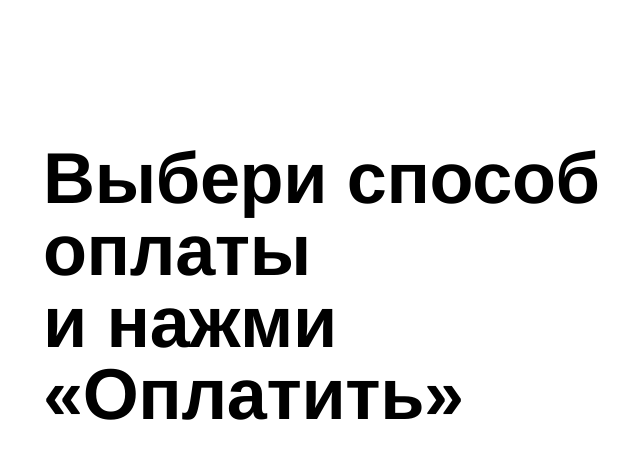
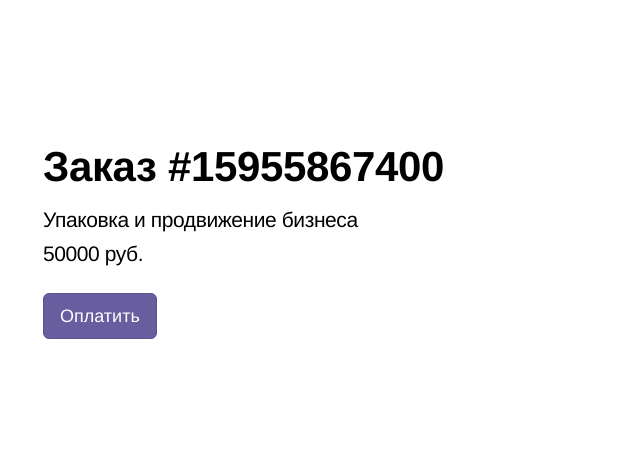
Before and after one commit to nickvorobiov/upakovka.ocheredklientov.com, a Jekyll site: the page built from pay.html, in a window 1280 px wide. Shown: the top 459 px of the page, without its empty margins (267-907 px from the left). Built offline with Jekyll 4.4.1, drawn with Linux system fonts in a browser that asks for light colours; nearby versions of some CDN libraries.

```diff
--- a/_includes/yandex-pay.html
+++ b/_includes/yandex-pay.html
@@ -7,4 +7,23 @@
 
 
 {% endcomment %}
-<iframe frameborder="0" allowtransparency="true" scrolling="no" src="https://money.yandex.ru/quickpay/shop-widget?account=41001469914505&quickpay=shop&payment-type-choice=on&mobile-payment-type-choice=on&writer=seller&targets={{ include.name | url_encode }}&targets-hint=&default-sum={{ include.amount }}&button-text=01&fio=on&mail=on&phone=on&successURL={{ include.redirect | url_escape }}" width="450" height="213"></iframe>
+
+<h1>Заказ #<span id="customerNumber-label">...</span></h1>
+<p class="lead">
+  {{ include.name }}
+  <br/>{{ include.amount }} руб.
+</p>
+<form action="https://money.yandex.ru/eshop.xml" method="post">
+  <input name="shopId" value="20575" type="hidden"/>
+  <input name="scid" value="33320" type="hidden"/>
+  <input name="sum" value="{{ include.amount }}" type="hidden">
+  <input name="customerNumber" id="customerNumber" value="abc000" type="hidden"/>
+  <input name="shopSuccessURL" value="{{ include.redirect }}" type="hidden"/>
+  <input name="offer" value="{{ include.name }}" type="hidden"/>
+  <input type="submit" class="btn btn-primary btn-lg" value="Оплатить"/>
+</form>
+<script type="text/javascript">
+  var customerNumber = parseInt(new Date().getTime()).toString(16);
+  document.getElementById('customerNumber').value = customerNumber;
+  document.getElementById('customerNumber-label').innerText = customerNumber;
+</script>
--- a/index-pack.html
+++ b/index-pack.html
@@ -220,10 +220,10 @@ permalink: /pack/
     <h2 class="text-center">Стоимость</h2>
     <div class="row m-t-lg">
       <div class="col-md-5">
-        <p class="lead">Стоимость&nbsp;&mdash; 35&nbsp;000 рублей<br>Срок&nbsp;&mdash; 2&nbsp;недели</p>
+        <p class="lead">Стоимость&nbsp;&mdash; 50&nbsp;000 рублей<br>Срок&nbsp;&mdash; 2&nbsp;недели</p>
       </div>
       <div class="col-md-6 col-md-offset-1">
-        <h3>Чтобы начать сотрудничество&nbsp;&mdash; внеси предоплату 10&nbsp;000</h3>
+        <h3>Чтобы начать сотрудничество&nbsp;&mdash; внеси предоплату</h3>
 
         <form method="post" action="http://bot.nickvorobiov.com/order.php" data-toggle="validator">
           <input type="hidden" name="trello-list-id" value="582acb205847831b07120a63" />
--- a/index-shot.html
+++ b/index-shot.html
@@ -196,7 +196,7 @@ permalink: /shot/
         <p class="m-b">Дальше можем работать в&nbsp;формате партнерского маркетинга: я&nbsp;привожу тебе клиентов за&nbsp;процент, ты&nbsp;их&nbsp;обслуживаешь. </p>
       </div>
       <div class="col-md-6 col-md-offset-1">
-        <h3 class="text-center m-t-0">Чтобы начать сотрудничество&nbsp;&mdash; внеси предоплату 5&nbsp;000</h3>
+        <h3 class="text-center m-t-0">Чтобы начать сотрудничество&nbsp;&mdash; внеси предоплату 50&nbsp;000</h3>
         <form method="post" action="http://bot.nickvorobiov.com/order.php" data-toggle="validator">
           <input type="hidden" name="trello-list-id" value="5843d91d59d79f928df011e6" />
           <input type="hidden" name="redirect" value="http://upakovka.ocheredklientov.com/pay/" />
--- a/index-start.html
+++ b/index-start.html
@@ -148,12 +148,12 @@ permalink: /start/
     <h2 class="text-center">Стоимость</h2>
     <div class="row m-t-lg">
       <div class="col-md-4">
-        <p class="lead">Стоимость&nbsp;&mdash; 35&nbsp;000&nbsp;рублей.<br>
+        <p class="lead">Стоимость&nbsp;&mdash; 50&nbsp;000&nbsp;рублей.<br>
           Бонусом&nbsp;&mdash; обратная связь<br>
           Срок&nbsp;&mdash; 2&nbsp;недели</p>
       </div>
       <div class="col-md-6 col-md-offset-1">
-        <h3>Чтобы начать сотрудничество&nbsp;&mdash; внеси предоплату 10&nbsp;000</h3>
+        <h3>Чтобы начать сотрудничество&nbsp;&mdash; внеси предоплату</h3>
 
         <form method="post" action="http://bot.nickvorobiov.com/order.php" data-toggle="validator">
           <input type="hidden" name="trello-list-id" value="582acb205847831b07120a63" />
--- a/pay.html
+++ b/pay.html
@@ -7,9 +7,8 @@ permalink: /pay/
   <div class="container">
     <div class="row">
       <div class="col-md-8 col-md-offset-2">
-        <h1 class="block-title">Выбери способ оплаты<br/>и&nbsp;нажми «Оплатить»</h1>
         <p class="lead">
-          {% include yandex-pay.html name="Предоплата за упаковку и продвижение" amount="10000" redirect="http://upakovka.ocheredklientov.com/ok/" %}
+          {% include yandex-pay.html name="Упаковка и продвижение бизнеса" amount="50000" redirect="http://upakovka.ocheredklientov.com/ok/" %}
         </p>
       </div>
     </div>
```
Also changed, not shown: other parts of index-shot.html (+1 -1 lines).
